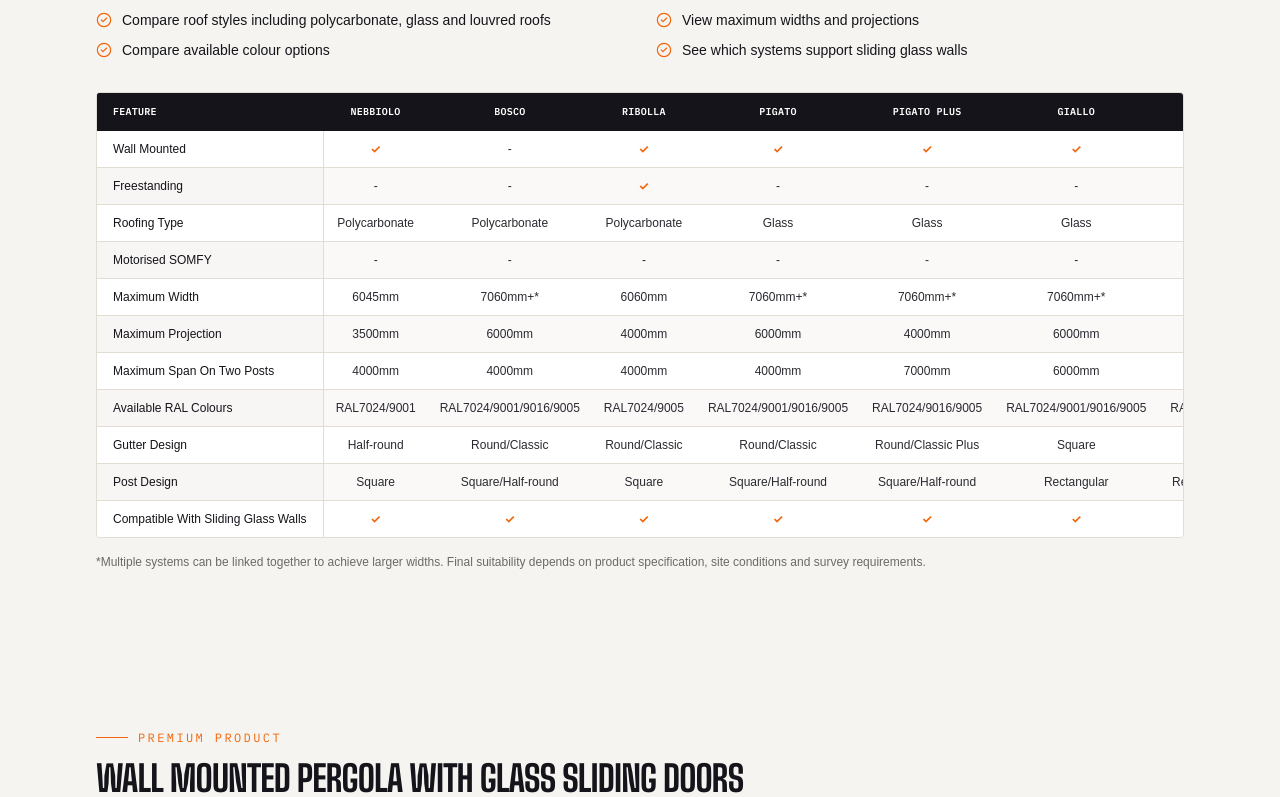
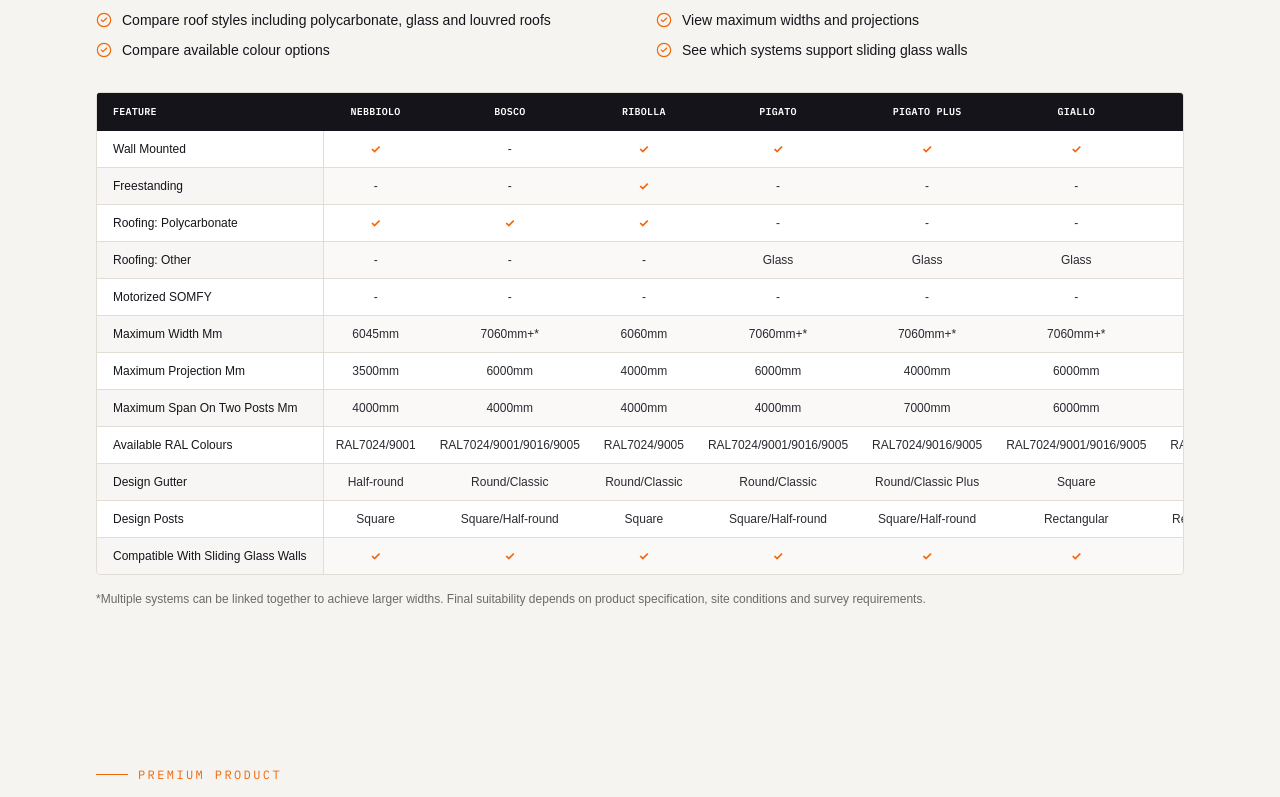
Before and after one commit to jasonkazakos-cpu/zebra-trades-website, a Next.js app: page /pergolas in a window 1280 px wide. Shown: the part 4580-5377 px from the top of the page. Built offline with nearby package versions, Linux system fonts and the light colour scheme; a web font is replaced by a local one.

Commit message:
Fix pergola comparison table columns

```diff
--- a/app/pergolas/page.tsx
+++ b/app/pergolas/page.tsx
@@ -310,14 +310,15 @@ export default function PergolasPage() {
                 {[
                   { row: "Wall Mounted", values: ["✓","-","✓","✓","✓","✓","✓","✓","✓","✓","✓","✓","✓"] },
                   { row: "Freestanding", values: ["-","-","✓","-","-","-","-","-","✓","-","✓","✓","✓"] },
-                  { row: "Roofing Type", values: ["Polycarbonate","Polycarbonate","Polycarbonate","Glass","Glass","Glass","Glass","Glass","Glass","PVC Cloth","Louvred","Louvred","Louvred"] },
-                  { row: "Motorised SOMFY", values: ["-","-","-","-","-","-","-","-","-","✓","✓","✓","✓"] },
-                  { row: "Maximum Width", values: ["6045mm","7060mm+*","6060mm","7060mm+*","7060mm+*","7060mm+*","7060mm+*","6806mm","6980mm+*","6000mm","3500mm+*","4000mm+*","6980mm+*"] },
-                  { row: "Maximum Projection", values: ["3500mm","6000mm","4000mm","6000mm","4000mm","6000mm","4000mm","4482mm","4500mm+*","4000mm","4947mm+*","6078mm+*","4500mm+*"] },
-                  { row: "Maximum Span On Two Posts", values: ["4000mm","4000mm","4000mm","4000mm","7000mm","6000mm","7000mm","6806mm","6980mm","4000mm","4947mm","6078mm","6980mm"] },
+                  { row: "Roofing: Polycarbonate", values: ["✓","✓","✓","-","-","-","-","-","-","-","-","-","-"] },
+                  { row: "Roofing: Other", values: ["-","-","-","Glass","Glass","Glass","Glass","Glass","Glass","PVC Cloth","Louvred","Louvred","Louvred"] },
+                  { row: "Motorized SOMFY", values: ["-","-","-","-","-","-","-","-","-","✓","✓","✓","✓"] },
+                  { row: "Maximum Width Mm", values: ["6045mm","7060mm+*","6060mm","7060mm+*","7060mm+*","7060mm+*","7060mm+*","6806mm","6980mm+*","6000mm","3500mm+*","4000mm+*","6980mm+*"] },
+                  { row: "Maximum Projection Mm", values: ["3500mm","6000mm","4000mm","6000mm","4000mm","6000mm","4000mm","4482mm","4500mm+*","4000mm","4947mm+*","6078mm+*","4500mm+*"] },
+                  { row: "Maximum Span On Two Posts Mm", values: ["4000mm","4000mm","4000mm","4000mm","7000mm","6000mm","7000mm","6806mm","6980mm","4000mm","4947mm","6078mm","6980mm"] },
                   { row: "Available RAL Colours", values: ["RAL7024/9001","RAL7024/9001/9016/9005","RAL7024/9005","RAL7024/9001/9016/9005","RAL7024/9016/9005","RAL7024/9001/9016/9005","RAL7024/9016/9005","RAL7024/9016/9005","RAL7024/9016/9005","RAL7024","RAL7024","RAL7024","RAL7024/9016/9005"] },
-                  { row: "Gutter Design", values: ["Half-round","Round/Classic","Round/Classic","Round/Classic","Round/Classic Plus","Square","Square Plus","Square","Square","Square","Square","Square","Square"] },
-                  { row: "Post Design", values: ["Square","Square/Half-round","Square","Square/Half-round","Square/Half-round","Rectangular","Rectangular/Square","Square","Square","Rectangular","Square","Square","Square"] },
+                  { row: "Design Gutter", values: ["Half-round","Round/Classic","Round/Classic","Round/Classic","Round/Classic Plus","Square","Square Plus","Square","Square","Square","Square","Square","Square"] },
+                  { row: "Design Posts", values: ["Square","Square/Half-round","Square","Square/Half-round","Square/Half-round","Rectangular","Rectangular/Square","Square","Square","Rectangular","Square","Square","Square"] },
                   { row: "Compatible With Sliding Glass Walls", values: Array(13).fill("✓") },
                 ].map(({ row, values }, ri) => (
                   <tr key={row} className={ri % 2 === 0 ? "bg-paper" : "bg-chalk/50"}>
```
